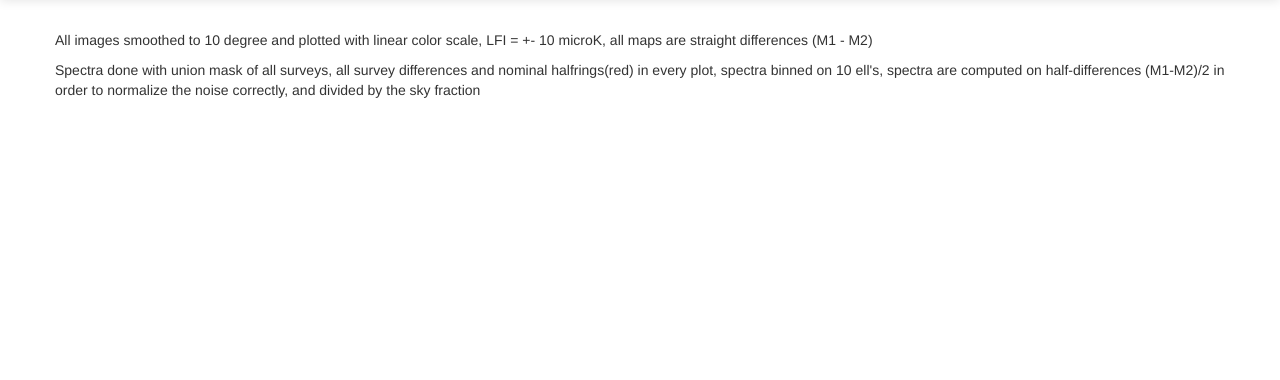
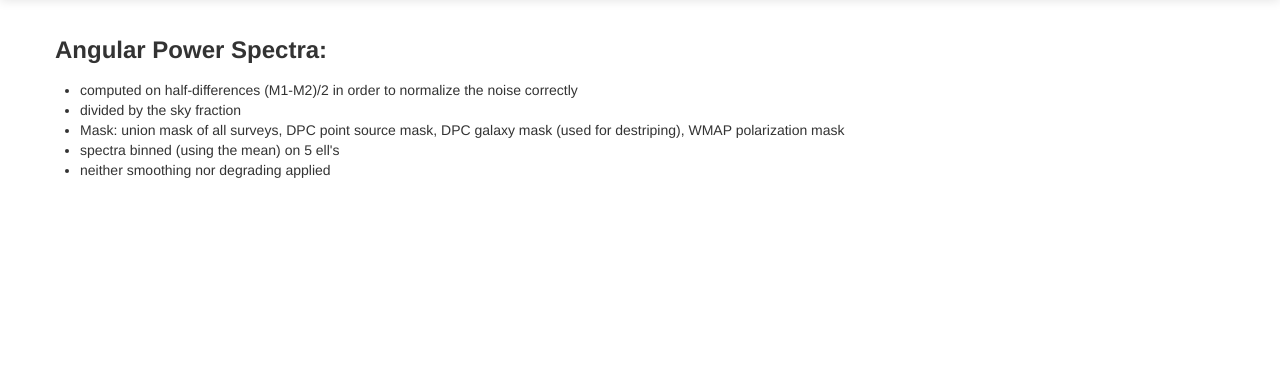
Before and after one commit to zonca/plancknull, a Python web app: template html/templates/page.html in a window 1280 px wide. Shown: the part 40-420 px from the top of the page. Run offline with Jinja, Linux system fonts and the light colour scheme; the template is opened without the code that fills it, so the values that code supplies are empty; some libraries are stand-ins or nearby versions.

Commit message:
more documentation

```diff
--- a/html/templates/page.html
+++ b/html/templates/page.html
@@ -4,12 +4,11 @@
 
 {% block content %}
 
+
+{% if summary_tables %}
+
 <p> All images smoothed to 10 degree and plotted with linear color scale, LFI = +- 10 microK,
 all maps are straight differences (M1 - M2)</p>
-<p> Spectra done with union mask of all surveys, all survey differences and nominal halfrings(red)
-in every plot, spectra binned on 10 ell's, spectra are computed on half-differences (M1-M2)/2 in order to normalize the noise correctly, and divided by the sky fraction</p>
-
-{% if summary_tables %}
 
 <a name="summary"><h2>Summary table</h2></a>
 
@@ -45,7 +44,19 @@ Change colors threshold:
 </table>
 {% endfor %}
 
+{% else %}
+
+<h3>Angular Power Spectra:</h3>
+<ul>
+    <li>computed on half-differences (M1-M2)/2 in order to normalize the noise correctly</li>
+    <li>divided by the sky fraction</li>
+    <li>Mask: union mask of all surveys, DPC point source mask, DPC galaxy mask (used for destriping), WMAP polarization mask</li>
+    <li>spectra binned (using the mean) on 5 ell's</li>
+    <li>neither smoothing nor degrading applied</li>
+</ul>
+
 {% endif %}
+
 
 {% for table in table_list %}
     <a name="{{ table.tag }}"><h2>{{ table.title }}</h2></a>
```
